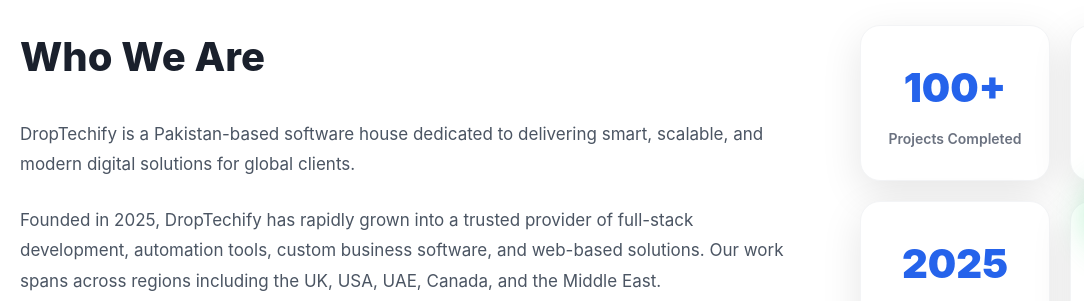
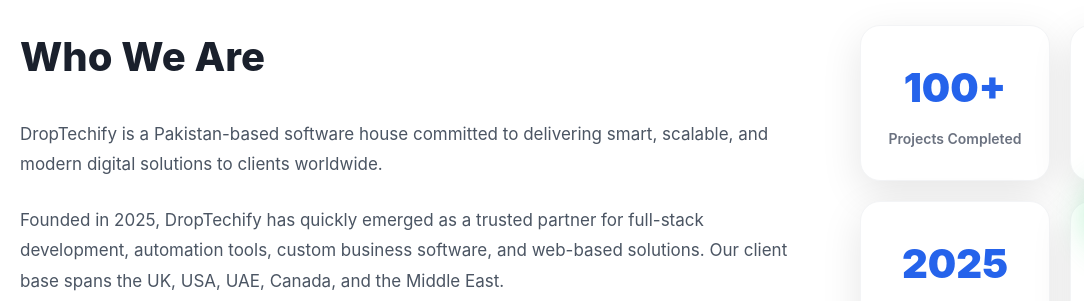
Before and after one commit to hussain1022/droptechify, a plain HTML site: page about.html in a window 1280 px wide. Shown: the part 531-832 px from the top of the page, 0-1084 px from the left. Drawn offline with Linux system fonts and the light colour scheme.

Commit message:
Update about.html

```diff
--- a/about.html
+++ b/about.html
@@ -53,9 +53,9 @@
             <div class="about-content-wrapper">
                 <div class="about-main-content slide-in-left">
                     <h2>Who We Are</h2>
-                    <p>DropTechify is a Pakistan-based software house dedicated to delivering smart, scalable, and modern digital solutions for global clients.</p>
+                    <p>DropTechify is a Pakistan-based software house committed to delivering smart, scalable, and modern digital solutions to clients worldwide.</p>
 
-                    <p>Founded in 2025, DropTechify has rapidly grown into a trusted provider of full-stack development, automation tools, custom business software, and web-based solutions. Our work spans across regions including the UK, USA, UAE, Canada, and the Middle East.</p>
+                    <p>Founded in 2025, DropTechify has quickly emerged as a trusted partner for full-stack development, automation tools, custom business software, and web-based solutions. Our client base spans the UK, USA, UAE, Canada, and the Middle East.</p>
 
                     <p>We focus on building long-term relationships with our clients by offering high-quality, reliable, and tailored software development services. Whether it's a business automation tool, an e-commerce platform, or a CRM system — we build with precision and care.</p>
 
```
